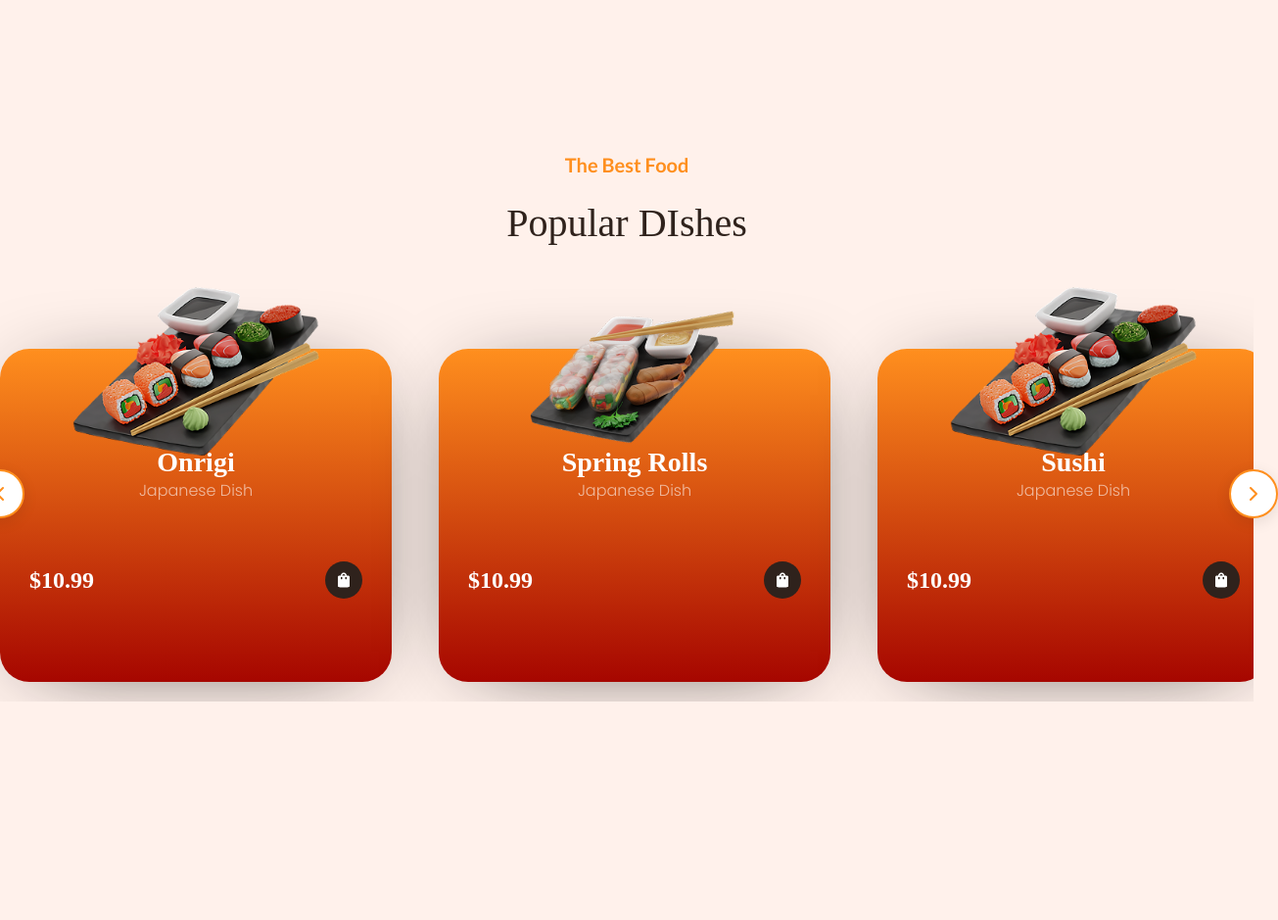
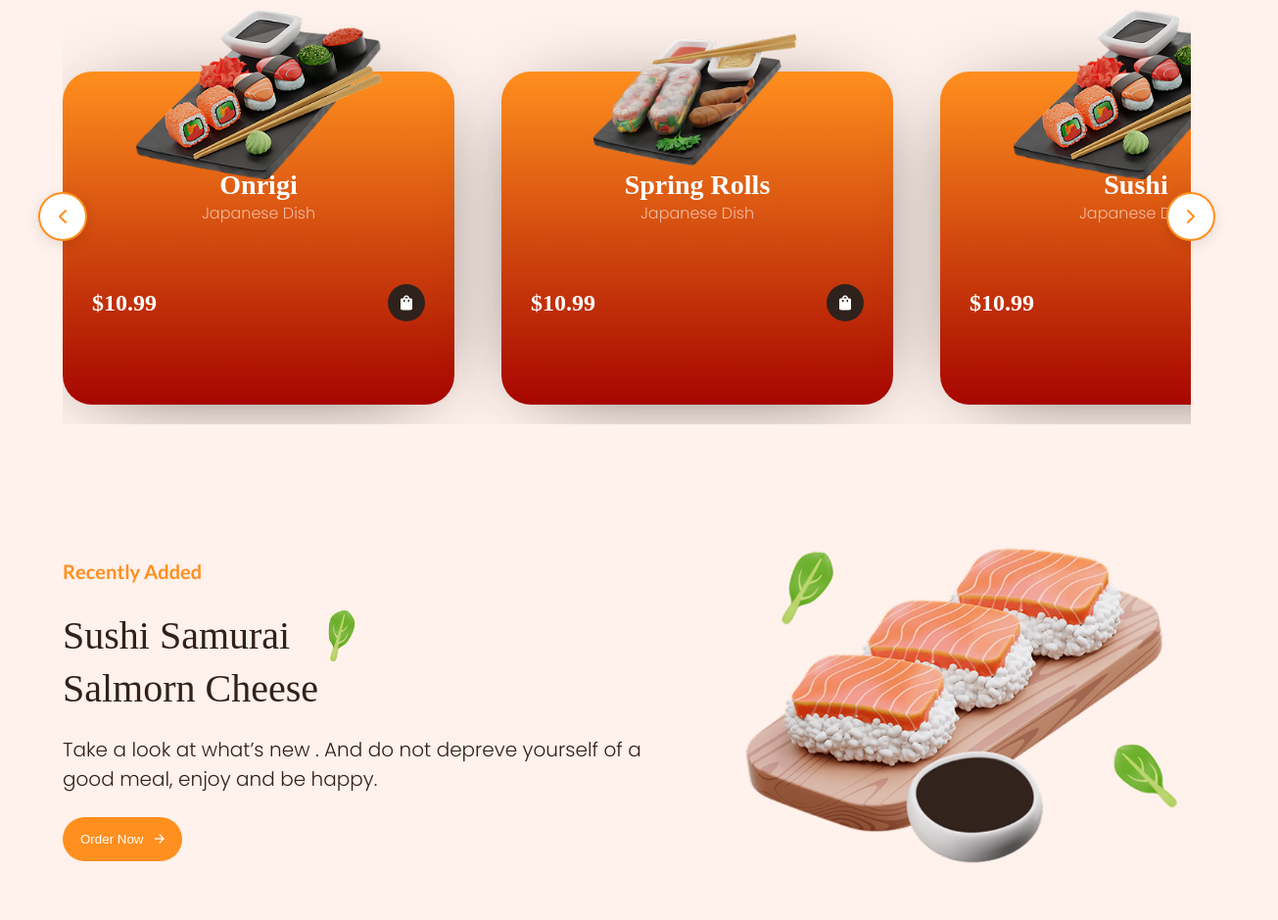
Before and after one commit to oladosuabayomi/sushiman, a website built with Vite: page index.html in a window 1280 px wide. Shown: the part 1304-2243 px from the top of the page at 98% size, 1305 px wide, since content can reach past the window. Before the commit the page ends 2140 px from the top, so only its background shows below. Built offline with nearby package versions, Linux system fonts and the light colour scheme; a web font is replaced by a local one.

Commit message:
Implemented recent section

```diff
--- a/css/sections/about.css
+++ b/css/sections/about.css
@@ -1,6 +1,5 @@
 .about {
     position: relative;
-    height: 80vh;
 }
 
 .about-content {
@@ -9,7 +8,17 @@
     gap: 100px;
 }
 
+.about-image {
+width: 40%;
+}
+
+.about-image img    {
+    width: 100%;
+}
+
 .about-content__right {
+    flex: 1;
+
     display: flex;
     flex-direction: column;
     gap: 24px;
--- a/css/sections/hero.css
+++ b/css/sections/hero.css
@@ -4,7 +4,7 @@
     display: flex;
     align-items: center;
 
-    height: 80vh;
+
 }
 
 .hero__bg-leaf__right {
@@ -57,33 +57,6 @@
     margin: 16px 0;
 }
 
-.hero-content__order-button {
-    background: var(--primary-color);
-    color: var(--color-white);
-
-    border: none;
-    border-radius: 30px;
-
-    padding: 15px 18px;
-
-    display: flex;
-    align-items: center;
-    gap: 12px;
-    justify-content: space-between;
-
-    cursor: pointer;
-}
-
-.hero-content__order-button:hover {
-    transform: scale(1.02);
-}
-
-.hero-content__order-button img {
-    width: 10px;
-    height: 10px;
-    object-fit: contain;
-}
-
 .hero-image img {
     width: 110%;
     height: auto;
--- a/css/sections/popular.css
+++ b/css/sections/popular.css
@@ -5,8 +5,6 @@
     flex-direction: column;
     align-items: center;
     gap: 40px;
-
-    height: 80vh;
 }
 .popular-heading {
     text-align: center;
@@ -18,7 +16,7 @@
 
 .popular-container {
     position: relative;
-    width: 100%;
+    width: 90%;
     display: flex;
     align-items: center;
     justify-content: center;
--- a/css/sections/recent.css
+++ b/css/sections/recent.css
@@ -0,0 +1,44 @@
+.recent-content {
+    display: flex;
+    align-items: center;
+    gap: 100px;
+
+    padding: 40px 0;
+}
+
+.recent-content__left {
+    flex: 1;
+    display: flex;
+    flex-direction: column;
+    gap: 24px;
+}
+
+.recent-content__subtitle--image {
+    display: flex;
+    align-items: center;
+    gap: 20px;
+}
+
+.recent-content__subtitle--image img {
+    width: 60px;
+    height: 60px;
+    object-fit: contain;
+}
+
+.recent-content__left p {
+    font-family: var(--poppins);
+    font-weight: 300;
+    font-size: 20px;
+
+    color: var(--secondary-color);
+}
+
+.recent-image {
+    width: 40%;
+}
+
+
+.recent-image img {
+    width: 100%;
+    object-fit: contain;
+}
--- a/css/style.css
+++ b/css/style.css
@@ -80,5 +80,33 @@ ul {
 }
 
 .section-spacing {
-    margin: 40px 0;
+    margin: 80px 0;
 }
+
+.btn-primary {
+
+    background: var(--primary-color);
+    color: var(--color-white);
+
+    border: none;
+    border-radius: 30px;
+
+    padding: 15px 18px;
+
+    display: flex;
+    align-items: center;
+    gap: 12px;
+    justify-content: space-between;
+
+    cursor: pointer;
+}
+
+.btn-primary:hover {
+    transform: scale(1.02);
+}
+
+.btn-primary img {
+    width: 10px;
+    height: 10px;
+    object-fit: contain;
+}
--- a/index.html
+++ b/index.html
@@ -56,7 +56,7 @@
                         restourant and improve your day.
                     </p>
                     <div class="hero-content__button">
-                        <button class="hero-content__order-button">
+                        <button class="hero-content__order-button btn-primary">
                             Order Now
                             <img src="assets/arrow-right.png" alt="" />
                         </button>
@@ -229,6 +229,35 @@
             </div>
         </section>
 
+        <section class="recent section-spacing">
+            <div class="recent-content width-80-container">
+                <div class="recent-content__left">
+                    <h3 class="section__title">Recently Added</h3>
+                    <h2 class="section__subtitle">
+                        <span class="recent-content__subtitle--image">
+                            Sushi Samurai
+                            <img src="assets/spinach-leaf 1.png" alt="sushi"
+                        /></span>
+                        Salmorn Cheese
+                    </h2>
+                    <p>
+                       Take a look at what’s new . And do not depreve yourself of a good meal, enjoy and be happy.
+                    </p>
+                    <div class="recent-content__button">
+                        <button
+                            class="recent-content__order-button btn-primary"
+                        >
+                            Order Now
+                            <img src="assets/arrow-right.png" alt="" />
+                        </button>
+                    </div>
+                </div>
+                <div class="recent-image">
+                    <img src="assets/recently-salmon-sushi 1.png" alt="sushi" />
+                </div>
+            </div>
+        </section>
+
         <script src="js/script.js"></script>
     </body>
 </html>
```
